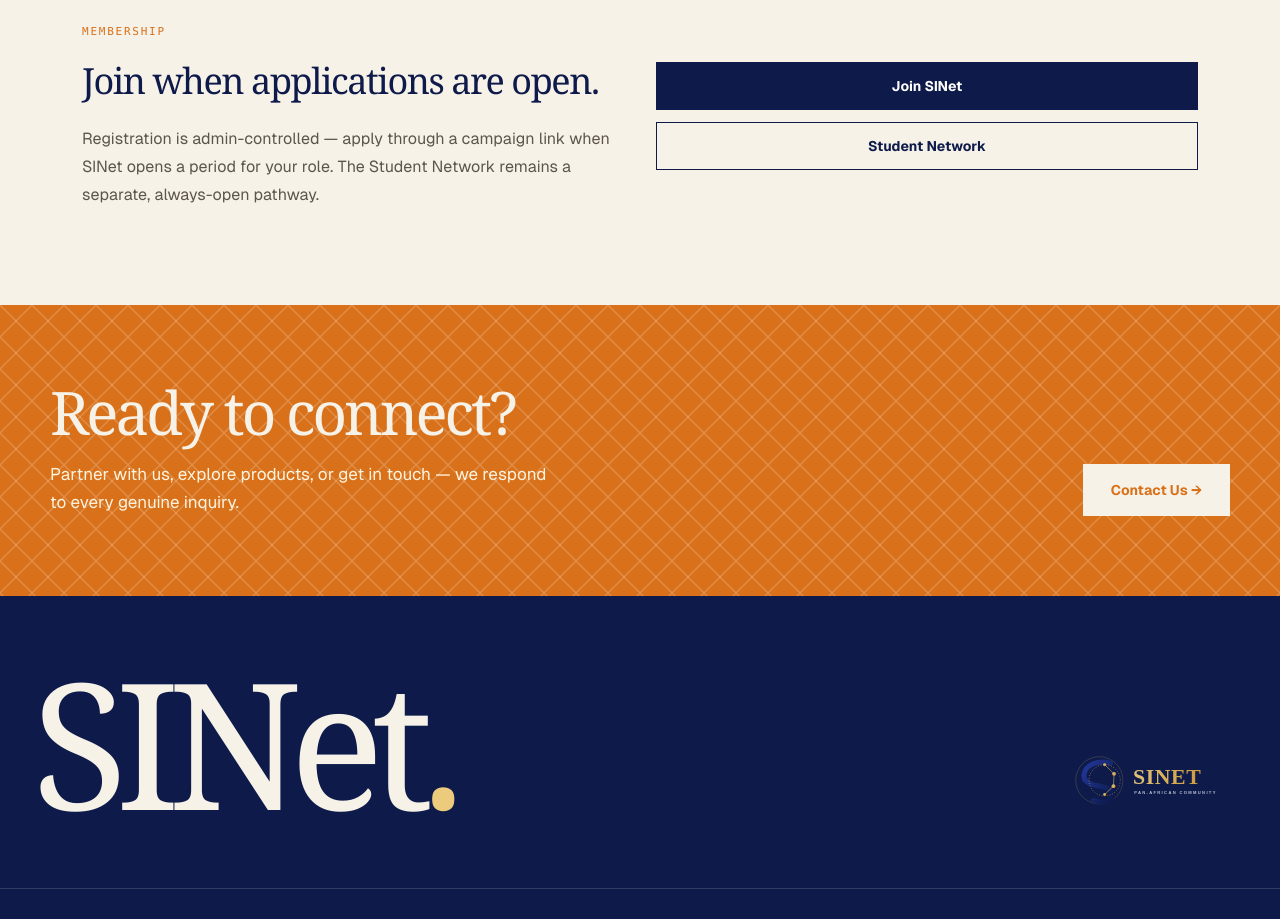
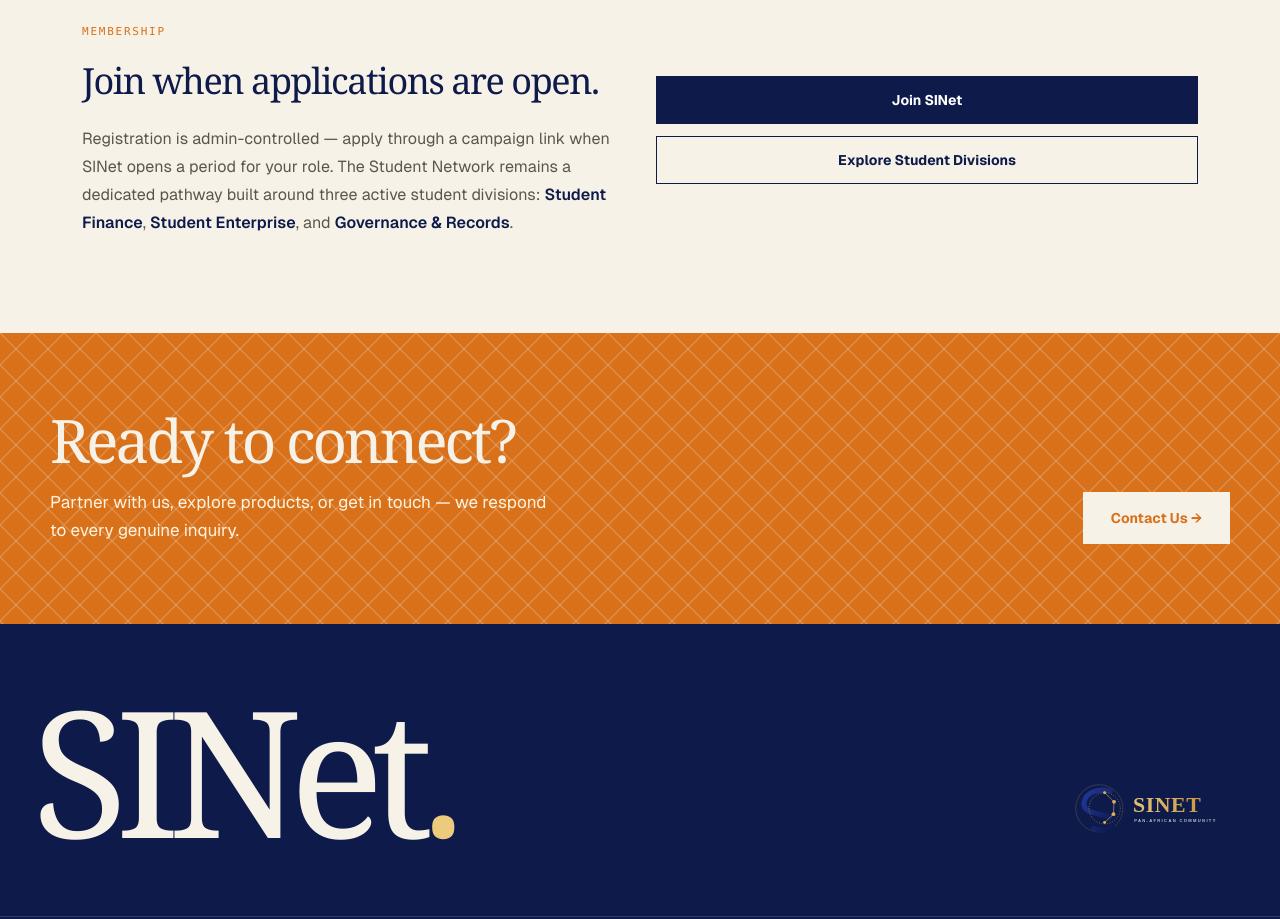
Before and after one commit to Emzy123/public-website, a Next.js app: page / in a window 1280 px wide. Shown: the part 2480-3399 px from the top of the page. Built offline with nearby package versions, Linux system fonts and the light colour scheme; no server answers; the database is empty.

Commit message:
feat(divisions): standardize student division labels to Student Finance, Student Enterprise, Governance & Records

```diff
--- a/src/components/home/InstitutionalHome.tsx
+++ b/src/components/home/InstitutionalHome.tsx
@@ -132,11 +132,13 @@
             <p className="font-data text-[11px] uppercase tracking-[.16em] text-[#d9711b]">Membership</p>
             <h2 className="mt-5 font-editorial text-4xl tracking-[-.04em]">Join when applications are open.</h2>
             {/* TODO [OWNER APPROVAL]: Confirm application round lifecycle and student pathway terms */}
-            <p className="mt-6 leading-7 text-[#5b554a]">Registration is admin-controlled — apply through a campaign link when SINet opens a period for your role. The Student Network remains a separate, always-open pathway.</p>
+            <p className="mt-6 leading-7 text-[#5b554a]">
+              Registration is admin-controlled — apply through a campaign link when SINet opens a period for your role. The Student Network remains a dedicated pathway built around three active student divisions: <span className="font-semibold text-[#0d1a4a]">Student Finance</span>, <span className="font-semibold text-[#0d1a4a]">Student Enterprise</span>, and <span className="font-semibold text-[#0d1a4a]">Governance &amp; Records</span>.
+            </p>
           </div>
           <div className="flex flex-col justify-center gap-3">
             <Link href="/membership" className="inline-flex min-h-[48px] items-center justify-center bg-[#0d1a4a] px-6 text-sm font-bold text-white hover:bg-[#d9711b]">Join SINet</Link>
-            <Link href="/student-network" className="inline-flex min-h-[48px] items-center justify-center border border-[#0d1a4a] px-6 text-sm font-bold hover:border-[#d9711b]">Student Network</Link>
+            <Link href="/student-network" className="inline-flex min-h-[48px] items-center justify-center border border-[#0d1a4a] px-6 text-sm font-bold hover:border-[#d9711b]">Explore Student Divisions</Link>
           </div>
         </div>
       </section>
--- a/src/lib/schemas/member-application.schema.ts
+++ b/src/lib/schemas/member-application.schema.ts
@@ -13,17 +13,17 @@
   { name: string; description: string; focus: string }
 > = {
   student_finance: {
-    name: 'Student Finance Division',
+    name: 'Student Finance',
     description: 'Financial literacy, capital markets, investment research, and personal wealth mastery.',
     focus: 'Investment clubs, trading simulations, equity analysis, and campus venture funds.',
   },
   student_enterprise: {
-    name: 'Student Enterprise Division',
+    name: 'Student Enterprise',
     description: 'Campus venture creation, entrepreneurship sprints, pitch showcases, and SME growth.',
     focus: 'Student start-ups, business modeling, commercial incubation, and corporate internships.',
   },
   governance_records: {
-    name: 'Governance & Records Division',
+    name: 'Governance & Records',
     description: 'Chapter operations, student advocacy, treasury oversight, and institutional record-keeping.',
     focus: 'Leadership accountability, campus chapter administration, and executive coordination.',
   },
```
Also changed, not shown: 1 other file (tests, documents, lock files or other folders).
